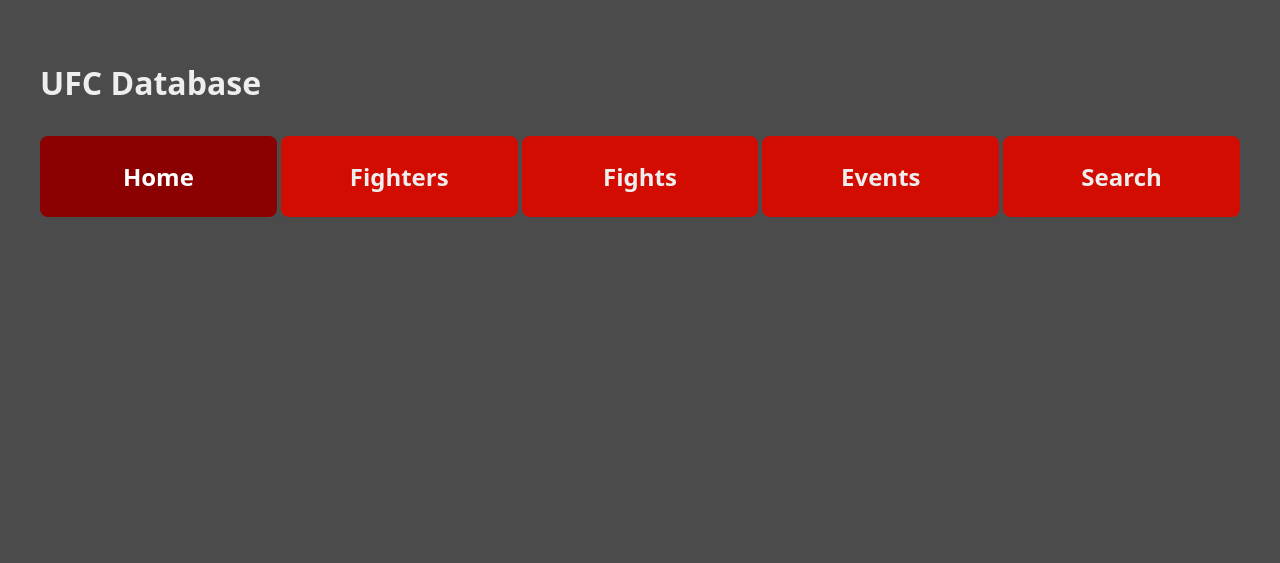
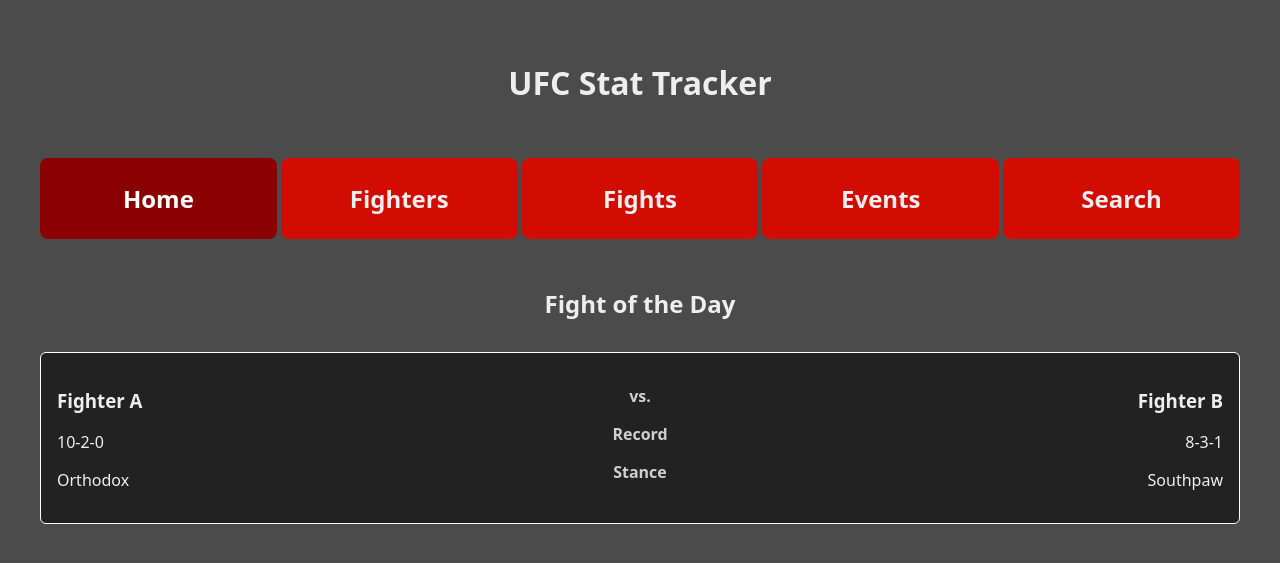
Before and after one commit to cfrance3/ufc-website, a FastAPI app: page / in a window 1280 px wide. Shown: the top 563 px of the page. Run offline with FastAPI, Linux system fonts and the light colour scheme.

Commit message:
Updated website name and added fight of the day template

```diff
--- a/frontend/static/css/base.css
+++ b/frontend/static/css/base.css
@@ -5,8 +5,9 @@ body {
     padding: 2rem;
 }
 
-header nav a {
-    margin-right: 1rem;
-    color: #eee;
-    text-decoration: none;
+header {
+    display: flex;
+    justify-content: center;
+    align-items: center;
+    padding: 0 0;
 }
--- /dev/null
+++ b/frontend/static/css/home.css
@@ -0,0 +1,37 @@
+.fight-of-the-day {
+    margin-top: 3rem;
+}
+
+.fight-card{
+    margin-top: 2rem;
+    border: 1px solid #ffffff;
+}
+
+.fight-of-the-day h2 {
+    display: flex;
+    justify-content: center;
+}
+
+.fight-card {
+    display: grid;
+    grid-template-columns: 1fr auto 1fr;
+    gap: 1.5rem;
+
+    padding: 1rem;
+    background: #222;
+    border-radius: 6px;
+}
+
+.fighter-left {
+    text-align: left;
+}
+
+.fighter-right {
+    text-align: right;
+}
+
+.fight-stats {
+    text-align: center;
+    font-weight: 600;
+    opacity: 0.85;
+}
--- a/frontend/templates/base.html
+++ b/frontend/templates/base.html
@@ -2,14 +2,14 @@
 <html lang="en">
     <head>
         <meta charset="UTF-8">
-        <title>{% block title %}UFC DB{% endblock %}</title>
+        <title>{% block title %}UFC Stat Tracker{% endblock %}</title>
 
         <link rel="stylesheet" href="/static/css/base.css">
         {%block extra_css %}{% endblock %}
     </head>
     <body>
         <header>
-            <h1>UFC Database</h1>
+            <h1>UFC Stat Tracker</h1>
         </header>
         <main>
             {% block content %}{% endblock %}
--- a/frontend/templates/events/list.html
+++ b/frontend/templates/events/list.html
@@ -1,6 +1,6 @@
 {% extends "base.html" %}
 
-{% block title %}Search | UFC DB{% endblock %}
+{% block title %}Events | UFC Stat Tracker{% endblock %}
 
 {% block extra_css %}
 <link rel="stylesheet" href="/static/css/cards.css">
--- a/frontend/templates/fighters/list.html
+++ b/frontend/templates/fighters/list.html
@@ -1,6 +1,6 @@
 {% extends "base.html" %}
 
-{% block title %}Fighters | UFC DB{% endblock %}
+{% block title %}Fighters | UFC Stat Tracker{% endblock %}
 
 {% block extra_css %}
 <link rel="stylesheet" href="/static/css/cards.css">
--- a/frontend/templates/fights/list.html
+++ b/frontend/templates/fights/list.html
@@ -1,6 +1,6 @@
 {% extends "base.html" %}
 
-{% block title %}Fights | UFC DB{% endblock %}
+{% block title %}Fights | UFC Stat Tracker{% endblock %}
 
 {% block extra_css %}
 <link rel="stylesheet" href="/static/css/cards.css">
--- a/frontend/templates/index.html
+++ b/frontend/templates/index.html
@@ -1,8 +1,9 @@
 {% extends "base.html" %}
 
-{% block title %}Home | UFC DB{% endblock %}
+{% block title %}Home | UFC Stat Tracker{% endblock %}
 
 {% block extra_css %}
+<link rel="stylesheet" href="/static/css/home.css">
 <link rel="stylesheet" href="/static/css/cards.css">
 {% endblock %}
 
@@ -10,4 +11,28 @@
 <section>
     {% include "partials/top-cards.html" %}
 </section>
+
+<section class="fight-of-the-day fight-box">
+    <h2>Fight of the Day</h2>
+    <div class="fight-card">
+        <div class="fighter fighter-left">
+            <h3>Fighter A</h3>
+            <p>10-2-0</p>
+            <p>Orthodox</p>
+        </div>
+
+        <div class="fight-stats">
+            <p>vs.</p>
+            <p>Record</p>
+            <p>Stance</p>
+        </div>
+
+        <div class="fighter fighter-right">
+            <h3>Fighter B</h3>
+            <p>8-3-1</p>
+            <p>Southpaw</p>
+        </div>
+
+    </div>
+</section>
 {% endblock %}
--- a/frontend/templates/search/index.html
+++ b/frontend/templates/search/index.html
@@ -1,6 +1,6 @@
 {% extends "base.html" %}
 
-{% block title %}Search | UFC DB{% endblock %}
+{% block title %}Search | UFC Stat Tracker{% endblock %}
 
 {% block extra_css %}
 <link rel="stylesheet" href="/static/css/cards.css">
```
